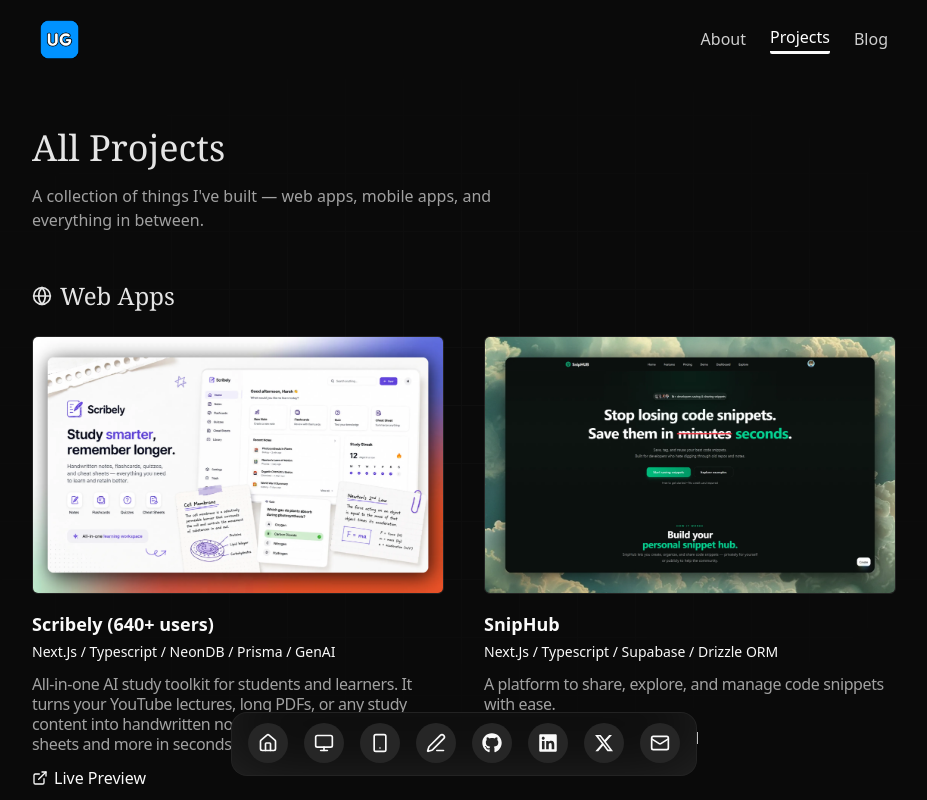
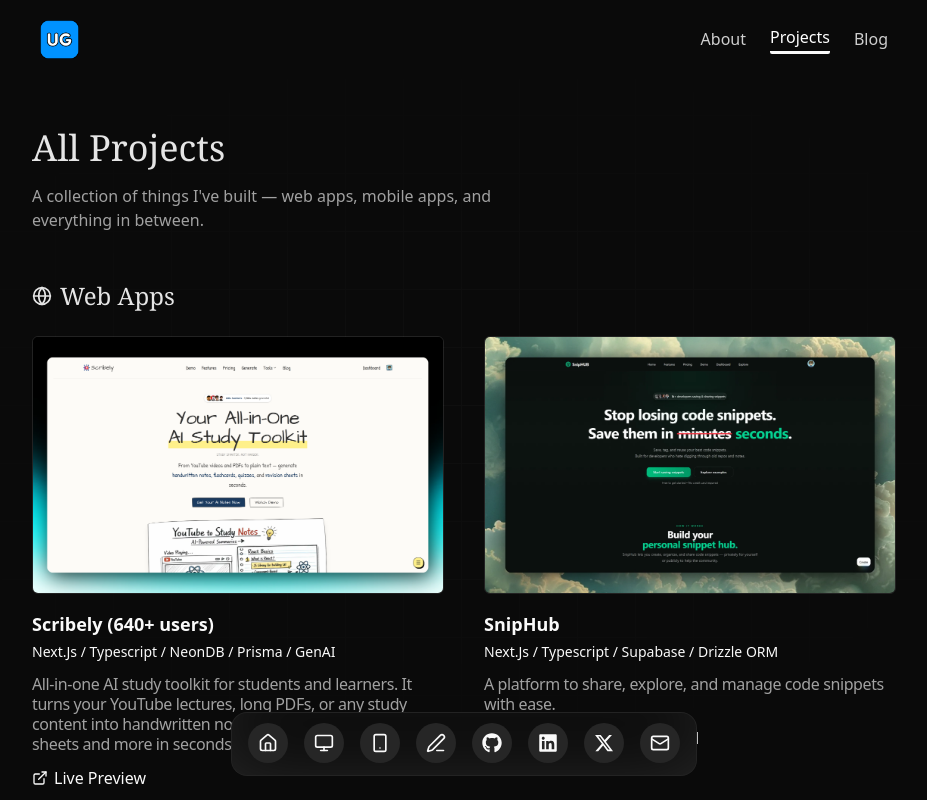
Before and after one commit to utsavg05/next-portfolio, a Next.js app: page /projects in a window 1280 px wide. Shown: the top 800 px of the page, without its empty margins (176-1103 px from the left). Built offline with nearby package versions, Linux system fonts and the light colour scheme.

Commit message:
feat: update Scribely project image and enhance image quality for better display

```diff
--- a/src/components/pages/projects.tsx
+++ b/src/components/pages/projects.tsx
@@ -27,6 +27,7 @@ export default function ProjectPage() {
                 <Image
                   src={project.image}
                   alt={project.title}
+                  quality={95}
                   fill
                   className="object-cover object-top"
                   sizes="(max-width:640px) 100vw, (max-width:1024px) 50vw, 33vw"
--- a/src/data/projects.ts
+++ b/src/data/projects.ts
@@ -14,7 +14,7 @@ export const projects: Project[] = [
     title: "Scribely (640+ users)",
     description:
       "All-in-one AI study toolkit for students and learners. It turns your YouTube lectures, long PDFs, or any study content into handwritten notes, flashcards, quizzes, cheat sheets and more in seconds.",
-    image: "/scribely.webp",
+    image: "/scribely-2k.png",
     link: "https://scribely.site",
     tech: ["Next.Js", "Typescript", "NeonDB", "Prisma", "GenAI"],
     category: "web",
```
Also changed, not shown: public/scribely-2k.png (added).
